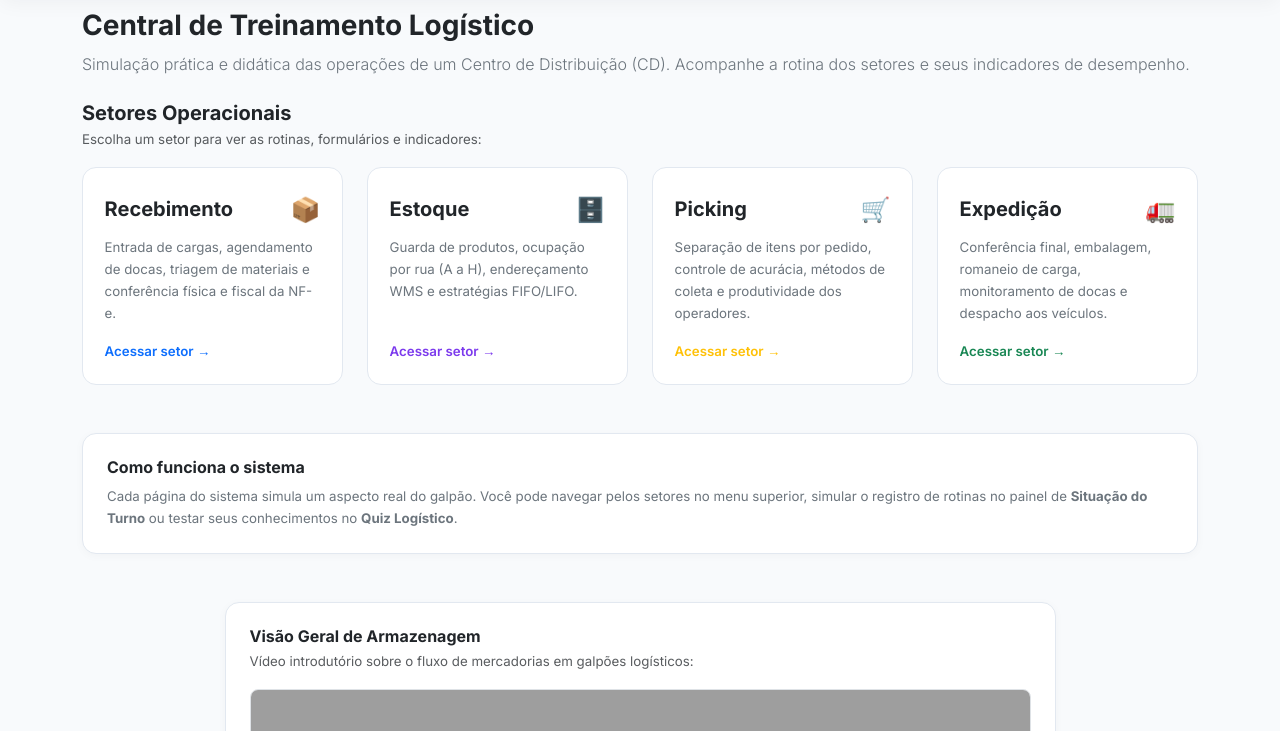
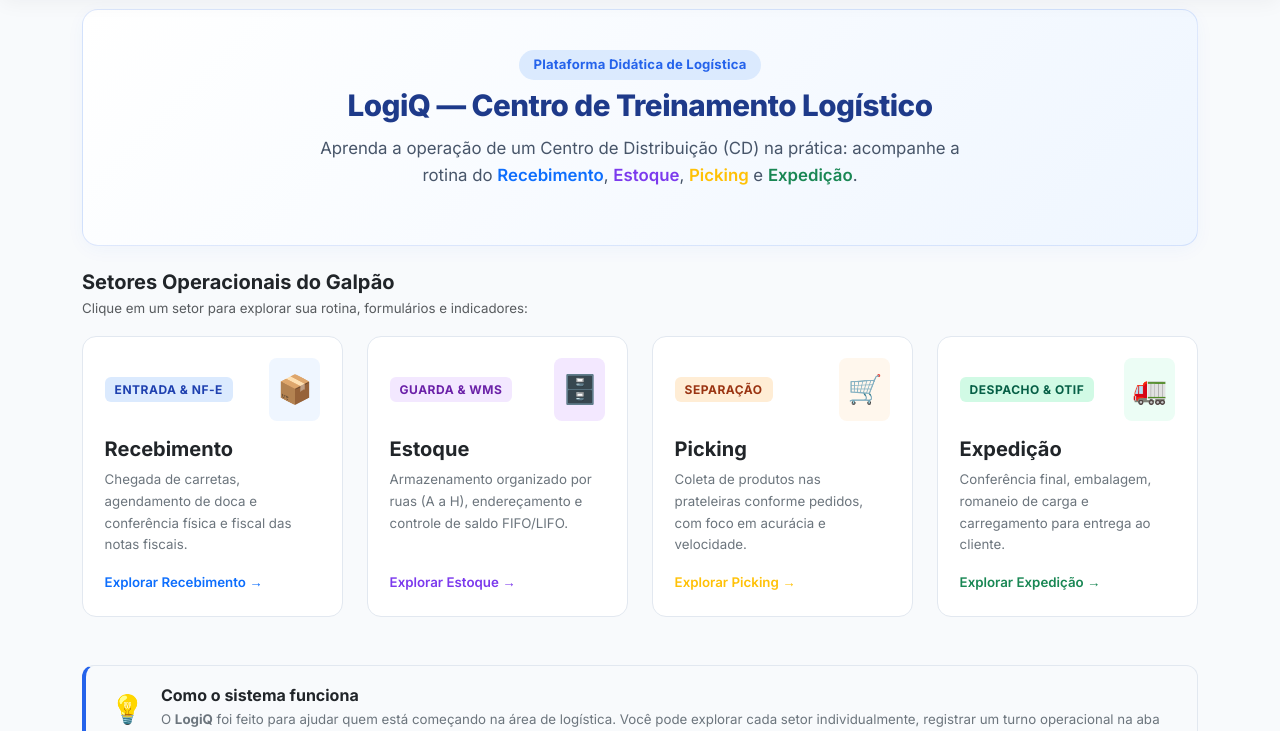
Before and after one commit to Vec-olegario/LogicQ, a Flask app: page / in a window 1280 px wide. Shown: the part 71-802 px from the top of the page. Run offline with Flask 3, Linux system fonts and the light colour scheme; some libraries are stand-ins or nearby versions; grey boxes are pictures that could not be loaded.

Commit message:
style: adiciona toques de cor equilibrados aos setores e badges sem exageros

```diff
--- a/static/style.css
+++ b/static/style.css
@@ -1130,3 +1130,9 @@ html {
     border-radius: 12px;
     padding: 1.25rem 1.5rem;
 }
+
+/* FONDOS SUBTIS PARA ÍCONES DOS SETORES */
+.bg-blue-subtle { background-color: #eff6ff !important; }
+.bg-purple-subtle { background-color: #f3e8ff !important; }
+.bg-orange-subtle { background-color: #fff7ed !important; }
+.bg-green-subtle { background-color: #ecfdf5 !important; }
--- a/templates/inicio.html
+++ b/templates/inicio.html
@@ -3,37 +3,41 @@
 {% block content %}
 
 <!-- ══════════════════════════════════════════════════════
-     CABEÇALHO DA PÁGINA (Clean & Humano)
+     HERO BANNER (Clean, com toques de cor harmoniosos)
      ══════════════════════════════════════════════════════ -->
-<div class="mb-4">
-    <h1 class="fw-bold text-dark mb-2">Central de Treinamento Logístico</h1>
-    <p class="text-secondary lead fs-6 mb-0">
-        Simulação prática e didática das operações de um Centro de Distribuição (CD). Acompanhe a rotina dos setores e seus indicadores de desempenho.
+<div class="hero-banner-custom mb-4 text-center">
+    <div class="hero-badge mb-2">Plataforma Didática de Logística</div>
+    <h1 class="hero-title-main">LogiQ — Centro de Treinamento Logístico</h1>
+    <p class="hero-subtitle-main mx-auto">
+        Aprenda a operação de um Centro de Distribuição (CD) na prática: acompanhe a rotina do <span class="text-primary fw-semibold">Recebimento</span>, <span class="text-purple fw-semibold">Estoque</span>, <span class="text-warning fw-semibold">Picking</span> e <span class="text-success fw-semibold">Expedição</span>.
     </p>
 </div>
 
 <!-- ══════════════════════════════════════════════════════
-     SETORES OPERACIONAIS (CARDS LIMPOS SEM BADGES DE PASSO OU EMOJIS DE IA)
+     SETORES OPERACIONAIS (CARDS COLORIDOS & HARMONIOSOS)
      ══════════════════════════════════════════════════════ -->
 <div class="mb-5">
-    <div class="mb-3">
-        <h2 class="h5 fw-bold text-dark mb-1">Setores Operacionais</h2>
-        <p class="text-muted small mb-0">Escolha um setor para ver as rotinas, formulários e indicadores:</p>
+    <div class="d-flex align-items-center justify-content-between mb-3">
+        <div>
+            <h2 class="h5 fw-bold text-dark mb-1">Setores Operacionais do Galpão</h2>
+            <p class="text-muted small mb-0">Clique em um setor para explorar sua rotina, formulários e indicadores:</p>
+        </div>
     </div>
 
     <div class="row g-4">
         <!-- Recebimento -->
         <div class="col-12 col-md-6 col-xl-3">
             <a href="/recebimento" class="sector-pipeline-card sector-blue h-100 d-flex flex-column text-decoration-none">
-                <div class="d-flex align-items-center justify-content-between mb-2">
-                    <h3 class="h5 fw-bold text-dark mb-0">Recebimento</h3>
-                    <span class="fs-4">📦</span>
+                <div class="d-flex align-items-center justify-content-between mb-3">
+                    <span class="pipeline-badge badge-blue">Entrada & NF-e</span>
+                    <span class="pipeline-icon p-2 bg-blue-subtle rounded-3">📦</span>
                 </div>
+                <h3 class="h5 fw-bold text-dark mb-2">Recebimento</h3>
                 <p class="text-secondary small flex-grow-1 mb-3">
-                    Entrada de cargas, agendamento de docas, triagem de materiais e conferência física e fiscal da NF-e.
+                    Chegada de carretas, agendamento de doca e conferência física e fiscal das notas fiscais.
                 </p>
                 <div class="pipeline-footer text-primary fw-semibold small">
-                    Acessar setor →
+                    Explorar Recebimento →
                 </div>
             </a>
         </div>
@@ -41,15 +45,16 @@
         <!-- Estoque -->
         <div class="col-12 col-md-6 col-xl-3">
             <a href="/estoque" class="sector-pipeline-card sector-purple h-100 d-flex flex-column text-decoration-none">
-                <div class="d-flex align-items-center justify-content-between mb-2">
-                    <h3 class="h5 fw-bold text-dark mb-0">Estoque</h3>
-                    <span class="fs-4">🗄️</span>
+                <div class="d-flex align-items-center justify-content-between mb-3">
+                    <span class="pipeline-badge badge-purple">Guarda & WMS</span>
+                    <span class="pipeline-icon p-2 bg-purple-subtle rounded-3">🗄️</span>
                 </div>
+                <h3 class="h5 fw-bold text-dark mb-2">Estoque</h3>
                 <p class="text-secondary small flex-grow-1 mb-3">
-                    Guarda de produtos, ocupação por rua (A a H), endereçamento WMS e estratégias FIFO/LIFO.
+                    Armazenamento organizado por ruas (A a H), endereçamento e controle de saldo FIFO/LIFO.
                 </p>
                 <div class="pipeline-footer text-purple fw-semibold small">
-                    Acessar setor →
+                    Explorar Estoque →
                 </div>
             </a>
         </div>
@@ -57,15 +62,16 @@
         <!-- Picking -->
         <div class="col-12 col-md-6 col-xl-3">
             <a href="/picking" class="sector-pipeline-card sector-orange h-100 d-flex flex-column text-decoration-none">
-                <div class="d-flex align-items-center justify-content-between mb-2">
-                    <h3 class="h5 fw-bold text-dark mb-0">Picking</h3>
-                    <span class="fs-4">🛒</span>
+                <div class="d-flex align-items-center justify-content-between mb-3">
+                    <span class="pipeline-badge badge-orange">Separação</span>
+                    <span class="pipeline-icon p-2 bg-orange-subtle rounded-3">🛒</span>
                 </div>
+                <h3 class="h5 fw-bold text-dark mb-2">Picking</h3>
                 <p class="text-secondary small flex-grow-1 mb-3">
-                    Separação de itens por pedido, controle de acurácia, métodos de coleta e produtividade dos operadores.
+                    Coleta de produtos nas prateleiras conforme pedidos, com foco em acurácia e velocidade.
                 </p>
                 <div class="pipeline-footer text-warning fw-semibold small">
-                    Acessar setor →
+                    Explorar Picking →
                 </div>
             </a>
         </div>
@@ -73,15 +79,16 @@
         <!-- Expedição -->
         <div class="col-12 col-md-6 col-xl-3">
             <a href="/expedicao" class="sector-pipeline-card sector-green h-100 d-flex flex-column text-decoration-none">
-                <div class="d-flex align-items-center justify-content-between mb-2">
-                    <h3 class="h5 fw-bold text-dark mb-0">Expedição</h3>
-                    <span class="fs-4">🚛</span>
+                <div class="d-flex align-items-center justify-content-between mb-3">
+                    <span class="pipeline-badge badge-green">Despacho & OTIF</span>
+                    <span class="pipeline-icon p-2 bg-green-subtle rounded-3">🚛</span>
                 </div>
+                <h3 class="h5 fw-bold text-dark mb-2">Expedição</h3>
                 <p class="text-secondary small flex-grow-1 mb-3">
-                    Conferência final, embalagem, romaneio de carga, monitoramento de docas e despacho aos veículos.
+                    Conferência final, embalagem, romaneio de carga e carregamento para entrega ao cliente.
                 </p>
                 <div class="pipeline-footer text-success fw-semibold small">
-                    Acessar setor →
+                    Explorar Expedição →
                 </div>
             </a>
         </div>
@@ -89,13 +96,18 @@
 </div>
 
 <!-- ══════════════════════════════════════════════════════
-     RESUMO SOBRE A OPERAÇÃO
+     SOBRE O PROJETO (Card com destaque azul suave)
      ══════════════════════════════════════════════════════ -->
-<div class="card-custom mb-5">
-    <h3 class="h6 fw-bold text-dark mb-2">Como funciona o sistema</h3>
-    <p class="text-secondary small mb-0">
-        Cada página do sistema simula um aspecto real do galpão. Você pode navegar pelos setores no menu superior, simular o registro de rotinas no painel de <strong>Situação do Turno</strong> ou testar seus conhecimentos no <strong>Quiz Logístico</strong>.
-    </p>
+<div class="quote-card-custom mb-5">
+    <div class="d-flex align-items-start gap-3">
+        <span class="fs-3 text-primary">💡</span>
+        <div>
+            <h3 class="h6 fw-bold text-dark mb-1">Como o sistema funciona</h3>
+            <p class="text-secondary small mb-0">
+                O <strong>LogiQ</strong> foi feito para ajudar quem está começando na área de logística. Você pode explorar cada setor individualmente, registrar um turno operacional na aba <strong>Situação</strong> ou testar seus conhecimentos no <strong>Quiz Interativo</strong>.
+            </p>
+        </div>
+    </div>
 </div>
 
 <!-- ══════════════════════════════════════════════════════
@@ -104,9 +116,12 @@
 <div class="row justify-content-center mb-5">
     <div class="col-12 col-lg-9">
         <div class="card-custom p-4">
-            <div class="mb-3">
-                <h3 class="h6 fw-bold text-dark mb-1">Visão Geral de Armazenagem</h3>
-                <p class="text-muted small mb-0">Vídeo introdutório sobre o fluxo de mercadorias em galpões logísticos:</p>
+            <div class="d-flex align-items-center justify-content-between mb-3">
+                <div>
+                    <h3 class="h6 fw-bold text-dark mb-1">Visão Geral de Armazenagem</h3>
+                    <p class="text-muted small mb-0">Vídeo introdutório sobre o fluxo de mercadorias no galpão:</p>
+                </div>
+                <span class="badge bg-primary-subtle text-primary fw-semibold px-3 py-2 rounded-pill">Vídeo Educativo</span>
             </div>
             <div class="ratio ratio-16x9 rounded-3 overflow-hidden border">
                 <iframe src="https://www.youtube.com/embed/NMqsdKAaaaw" title="Logística de Armazém" allowfullscreen></iframe>
@@ -116,19 +131,19 @@
 </div>
 
 <!-- ══════════════════════════════════════════════════════
-     BARRA DE NAVEGAÇÃO RÁPIDA
+     BARRA DE NAVEGAÇÃO RÁPIDA (Com cores nos botões)
      ══════════════════════════════════════════════════════ -->
 <div class="sector-nav-bar card-custom d-flex flex-column flex-sm-row align-items-sm-center justify-content-between gap-3 p-4">
     <div>
-        <h4 class="h6 fw-bold text-dark mb-1">Navegação Rápida</h4>
-        <p class="text-muted small mb-0">Escolha uma das atividades abaixo para continuar:</p>
+        <h4 class="h6 fw-bold text-dark mb-1">Pronto para praticar?</h4>
+        <p class="text-muted small mb-0">Escolha uma das atividades abaixo para continuar aprendendo:</p>
     </div>
     <div class="d-flex flex-wrap gap-2">
-        <a href="/situacao" class="btn btn-outline-primary btn-sm fw-semibold px-3 py-2">
-            Simulação de Turno
+        <a href="/situacao" class="btn btn-outline-primary fw-semibold px-3 py-2">
+            📋 Simular Turno (4 Etapas)
         </a>
-        <a href="/quiz" class="btn btn-primary btn-sm fw-semibold px-3 py-2">
-            Quiz Interativo →
+        <a href="/quiz" class="btn btn-primary fw-semibold px-3 py-2">
+            📝 Ir para o Quiz →
         </a>
     </div>
 </div>
```
